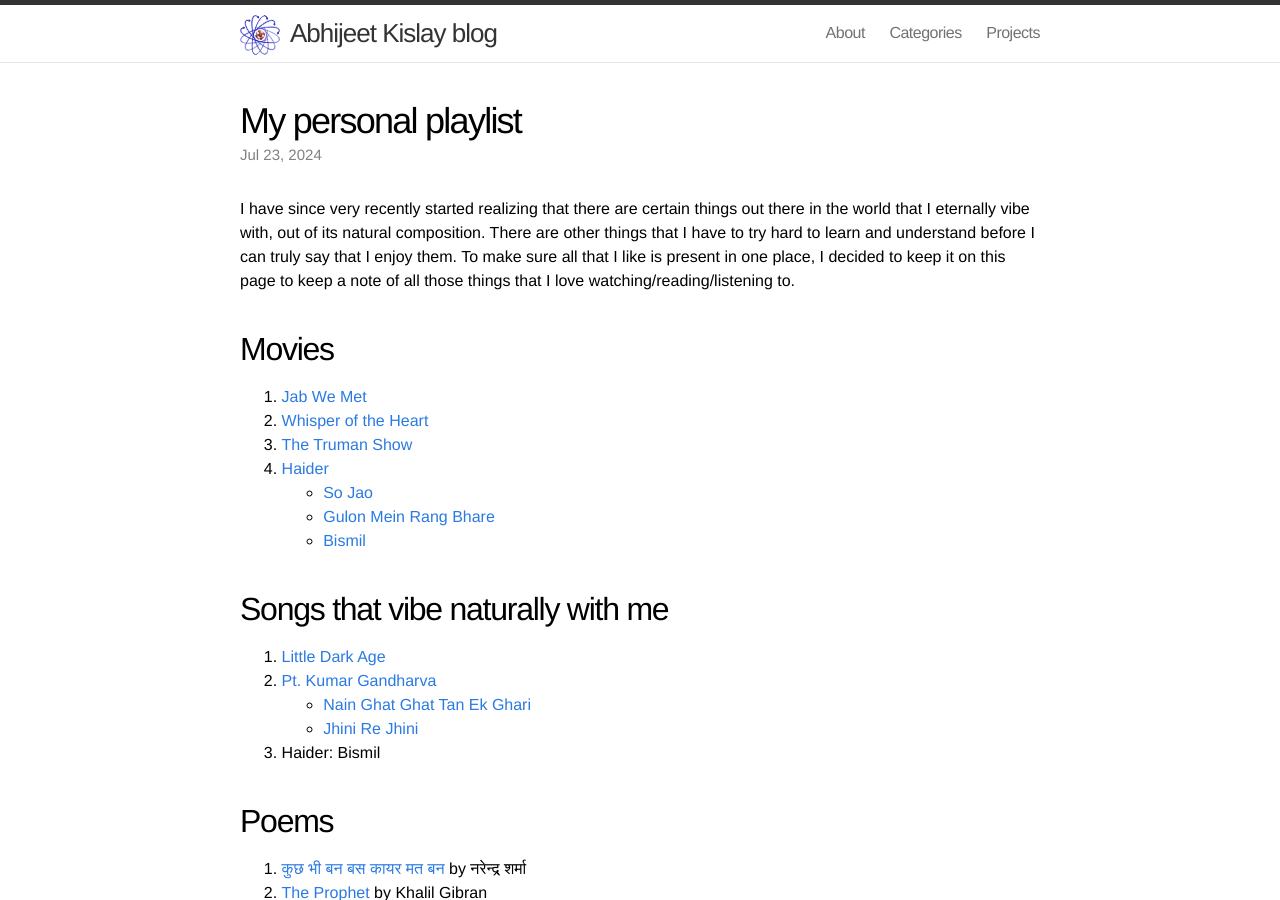
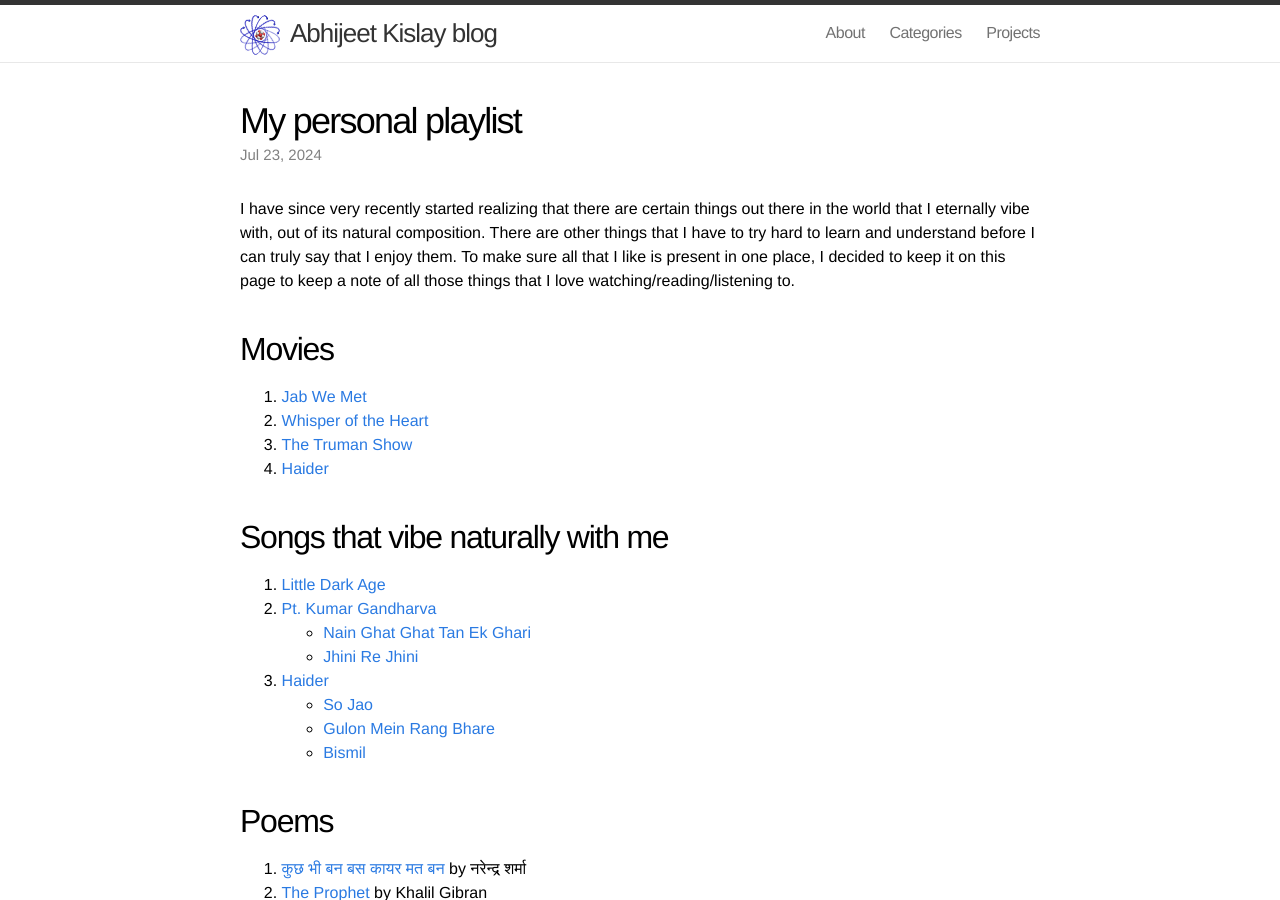
Before and after one commit to kislayabhi/kislayabhi.github.io, a Jekyll site: the page built from _posts/2024-7-23-My-personal-playlist.md, in a window 1280 px wide and 900 px high. Built offline with Jekyll 4.4.1, drawn with Linux system fonts in a browser that asks for light colours; comment, search, counter and statistics services are not loaded.

Commit message:
Update 2024-7-23-My-personal-playlist.md

```diff
--- a/_posts/2024-7-23-My-personal-playlist.md
+++ b/_posts/2024-7-23-My-personal-playlist.md
@@ -14,16 +14,16 @@ I have since very recently started realizing that there are certain things out t
 2. [Whisper of the Heart](https://www.imdb.com/title/tt0113824/)
 3. [The Truman Show](https://www.imdb.com/title/tt0120382/)
 4. [Haider](https://www.imdb.com/title/tt3390572/)
-   - [So Jao](https://youtu.be/H-km32aDmxY)
-   - [Gulon Mein Rang Bhare](https://www.youtube.com/watch?v=KNQ7ElKRtAs&pp=ygUMaGFpZGVyIHNvbmdz)
-   - [Bismil](https://youtu.be/p6ZxI5_A69M)
 
 ## Songs that vibe naturally with me
 1. [Little Dark Age](https://music.youtube.com/watch?v=ETEg-SB01QY&si=m2pNNlSB0dmkBMG4)
 2. [Pt. Kumar Gandharva](https://en.wikipedia.org/wiki/Kumar_Gandharva)
    - [Nain Ghat Ghat Tan Ek Ghari](https://music.youtube.com/watch?v=AUFzPlBasio&si=Il5JnXQg8sMJMvaw)
    - [Jhini Re Jhini](https://youtu.be/nkPftO3O730)
-3. Haider: Bismil
+3. [Haider](https://www.imdb.com/title/tt3390572/)
+   - [So Jao](https://youtu.be/H-km32aDmxY)
+   - [Gulon Mein Rang Bhare](https://www.youtube.com/watch?v=KNQ7ElKRtAs&pp=ygUMaGFpZGVyIHNvbmdz)
+   - [Bismil](https://youtu.be/p6ZxI5_A69M)
 
 ## Poems
 1. [कुछ भी बन बस कायर मत बन](http://kavitakosh.org/kk/%E0%A4%95%E0%A5%81%E0%A4%9B_%E0%A4%AD%E0%A5%80_%E0%A4%AC%E0%A4%A8_%E0%A4%AC%E0%A4%B8_%E0%A4%95%E0%A4%BE%E0%A4%AF%E0%A4%B0_%E0%A4%AE%E0%A4%A4_%E0%A4%AC%E0%A4%A8_/_%E0%A4%A8%E0%A4%B0%E0%A5%87%E0%A4%A8%E0%A5%8D%E0%A4%A6%E0%A5%8D%E0%A4%B0_%E0%A4%B6%E0%A4%B0%E0%A5%8D%E0%A4%AE%E0%A4%BE) by नरेन्द्र शर्मा
```
